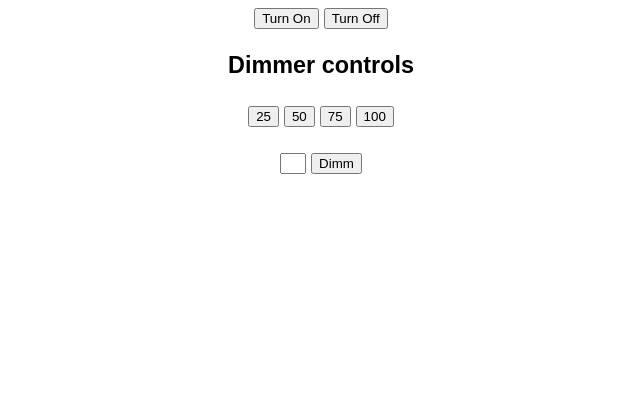
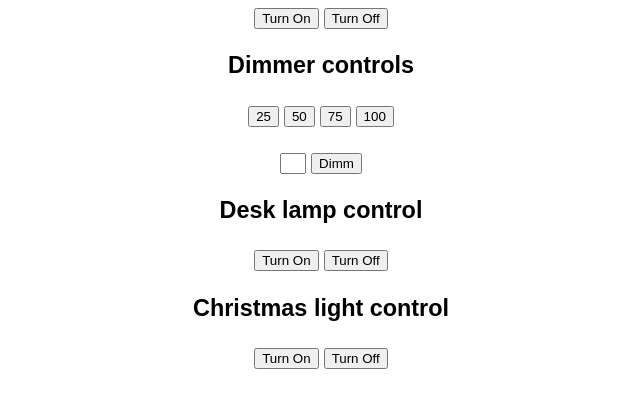
Before and after one commit to jonashoft/homeautomation, a Flask app: page / in a window 1280 px wide. Shown: the part 147-555 px from the top of the page, without its empty margins (319-959 px from the left). Run offline with Flask 2, Linux system fonts and the light colour scheme; some libraries are stand-ins or nearby versions.

Commit message:
added relay support

```diff
--- a/main.py
+++ b/main.py
@@ -6,6 +6,8 @@ GPIO.setwarnings(False)
 GPIO.setmode(GPIO.BOARD)
 GPIO.setup(31, GPIO.OUT)
 GPIO.setup(37, GPIO.OUT)
+GPIO.setup(11, GPIO.OUT)
+GPIO.setup(13, GPIO.OUT)
 
 # Time between min and max = 4 seconds
 DIMM_VALUE = 50
@@ -17,6 +19,28 @@ def home():
     if request.method == 'GET':
         return render_template('index.html'), 200
 
+@app.route('/light_chain', methods=['GET', 'POST'])
+def light_chain():
+    state = request.args.get('state', 0, type=str)
+    print(state)
+    if state == 'On':
+        GPIO.output(13, 0)
+        return jsonify(result='Turned on')
+    elif state == 'Off':
+        GPIO.output(13, 1)
+        return jsonify(result='Turned off')
+
+@app.route('/desk_lamp', methods=['GET', 'POST'])
+def light_chain():
+    state = request.args.get('state', 0, type=str)
+    print(state)
+    if state == 'On':
+        GPIO.output(11, 0)
+        return jsonify(result='Turned on')
+    elif state == 'Off':
+        GPIO.output(11, 1)
+        return jsonify(result='Turned off')
+
 @app.route('/background_process', methods=['GET', 'POST'])
 def background_process():
     state = request.args.get('state', 0, type=str)
@@ -26,7 +50,7 @@ def background_process():
         return jsonify(result='Turned on')
     elif state == 'Off':
         turnOffLights()
-        return jsonify(result='Turned on')
+        return jsonify(result='Turned off')
 
 @app.route('/dimm', methods=['GET', 'POST'])
 def background_dimm():
@@ -65,6 +89,8 @@ def dimm(dimm_value):
         DIMM_VALUE = 100
 
 if __name__ == '__main__':
+    GPIO.output(11, 0)
+    GPIO.output(13, 0)
     turnOffLights(4)
     turnOnLights(2)
     app.run(debug=True, port=80, host='0.0.0.0')
--- a/templates/index.html
+++ b/templates/index.html
@@ -41,6 +41,30 @@
                     return false;
                 });
             });
+            $(function() {
+                $('a#TurnOnChain').bind('click', function() {
+                    $.getJSON('/light_chain', { state: 'On'});
+                    return false;
+                });
+            });
+            $(function() {
+                $('a#TurnOffChain').bind('click', function() {
+                    $.getJSON('/light_chain', { state: 'Off'});
+                    return false;
+                });
+            });
+            $(function() {
+                $('a#TurnOnLamp').bind('click', function() {
+                    $.getJSON('/desk_lamp', { state: 'On'});
+                    return false;
+                });
+            });
+            $(function() {
+                $('a#TurnOffLamp').bind('click', function() {
+                    $.getJSON('/desk_lamp', { state: 'Off'});
+                    return false;
+                });
+            });
         </script>
     </head>
     <body>
@@ -59,6 +83,16 @@
                 <input type="text" name="DimmerValue" placeholder={{ dimm_value }}>
                 <input type ="submit" value = "Dimm" name="Dimm"/>
             </form>
+            <h3>Desk lamp control</h3>
+            <form>
+                <a href=# id=TurnOnChain><button>Turn On</button></a>
+                <a href=# id=TurnOffChain><button>Turn Off</button></a><br>
+            </form>
+            <h3>Christmas light control</h3>
+            <form>
+                <a href=# id=TurnOnLamp><button>Turn On</button></a>
+                <a href=# id=TurnOffLamp><button>Turn Off</button></a><br>
+            </form>
         </div>
         <div>
             <p id="response"></p>
```
